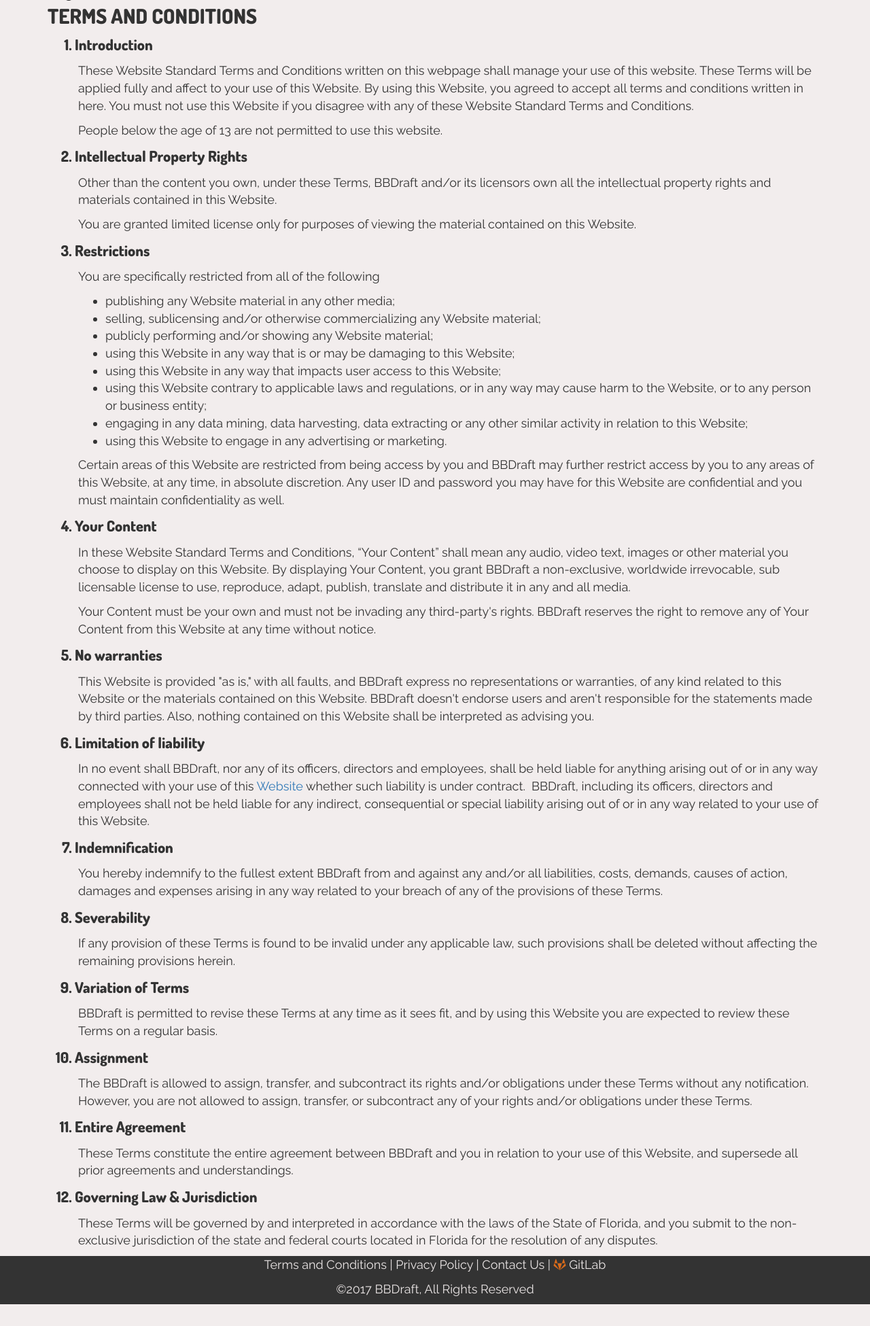
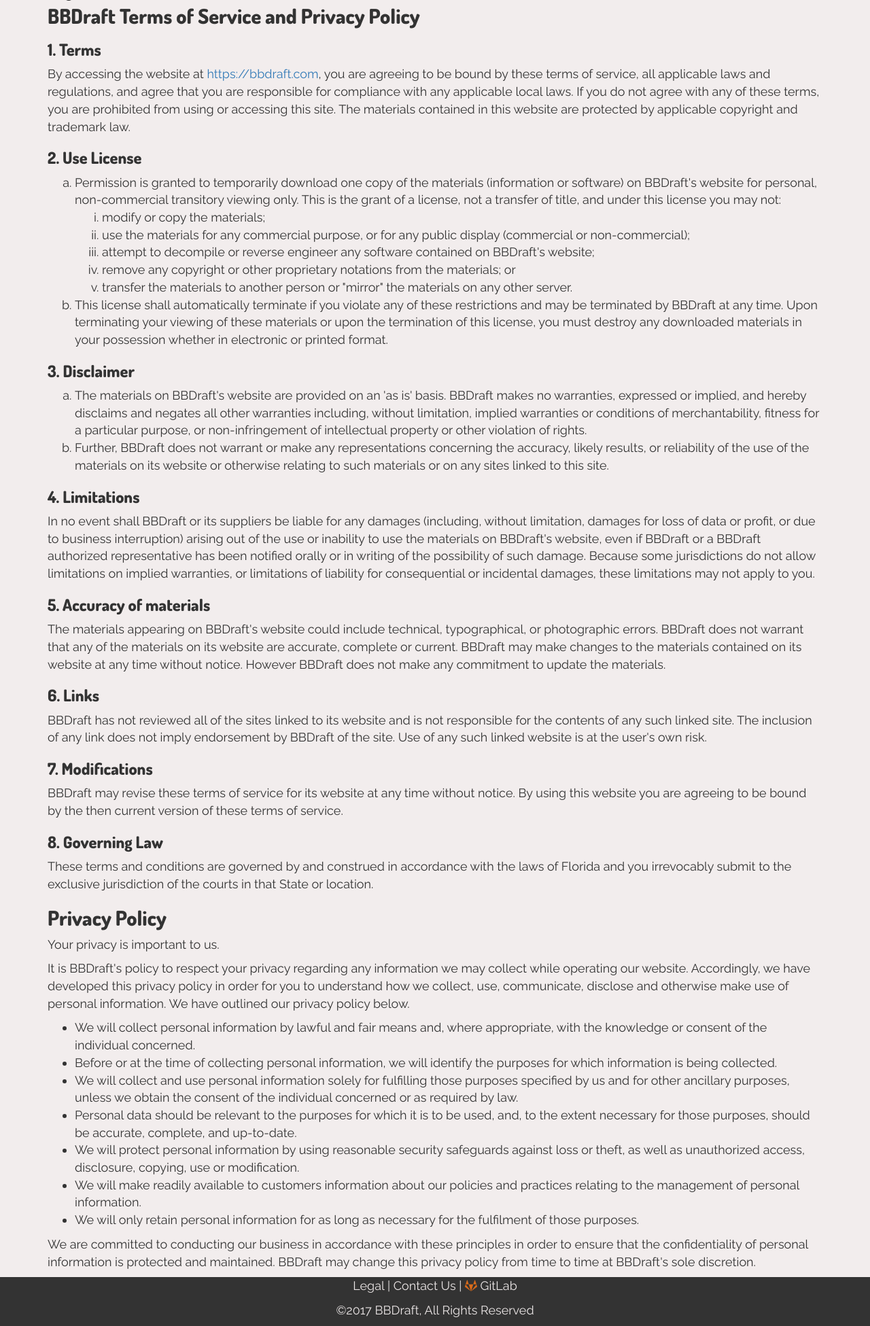
Before and after one commit to LakenH/bbdraft, a PHP site: template templates/terms.twig in a window 1280 px wide. Shown: the part 98-2049 px from the top of the page at 68% size. Before the commit the page ends 2017 px from the top, so only its background shows below. Run offline with PHP 8.4, Linux system fonts and the light colour scheme; the template is opened without the code that fills it, so the values that code supplies are empty; some libraries are stand-ins or nearby versions; some web fonts are replaced.

Commit message:
created legal page
removed old terms and conditions page, and made a combined legal page
for privacy policy and terms of service

```diff
--- a/css/styles.css
+++ b/css/styles.css
@@ -10,6 +10,9 @@
 	flex-direction: column;
 }
 p {
+	font-size: 18px;
+}
+li {
 	font-size: 18px;
 }
 h1, h2, h3, h4, h5 {
@@ -206,22 +209,6 @@
 	color: #EBE6E6;
 }
 /*
-TERMS
-*/
-.terms li {
-	font-size: 18px;
-}
-.terms p {
-	margin-left: 45px;
-}
-.terms ul li {
-	margin-left: 45px;
-}
-.terms ol li, .terms ol li strong {
-	font-family: 'Dosis', sans-serif;
-	font-size: 22px;
-}
-/*
 MEDIA QUERIES
 */
 @media (max-width: 700px) {
--- a/templates/base.twig
+++ b/templates/base.twig
@@ -51,7 +51,7 @@
 <footer>
 	<div class="container-fluid">
 		<div class="container">
-			<p><a href="terms.php">Terms and Conditions</a> | <a href="#">Privacy Policy</a> | <a href="#">Contact Us</a> | <a href="https://gitlab.com/laken/bbdraft/"><i class="icon-gitlab"></i> GitLab</a></p>
+			<p><a href="legal.php">Legal</a> | <a href="#">Contact Us</a> | <a href="https://gitlab.com/laken/bbdraft/"><i class="icon-gitlab"></i> GitLab</a></p>
 			<p>&copy;2017 BBDraft, All Rights Reserved</p>
 			<p></p>
 		</div>
--- a/templates/terms.twig
+++ b/templates/terms.twig
@@ -1,69 +1,51 @@
 {% extends 'base.twig' %}
-{% block title %}Terms and Conditions{% endblock %}
+{% block title %}Legal{% endblock %}
 {% block content %}
-<div class="container terms">
-	<h2>TERMS AND CONDITIONS</h2>
-	<ol>
-		<li><strong>Introduction</strong></li>
+<div class="container">
+	<h2>BBDraft Terms of Service and Privacy Policy</h2>
+	<h3>1. Terms</h3>
+	<p>By accessing the website at&nbsp;<a href="https://bbdraft.com">https://bbdraft.com</a>, you are agreeing to be bound by these terms of service, all applicable laws and regulations, and agree that you are responsible for compliance with any applicable local laws. If you do not agree with any of these terms, you are prohibited from using or accessing this site. The materials contained in this website are protected by applicable copyright and trademark law.</p>
+	<h3>2. Use License</h3>
+	<ol type="a">
+		<li>
+			Permission is granted to temporarily download one copy of the materials (information or software) on BBDraft's website for personal, non-commercial transitory viewing only. This is the grant of a license, not a transfer of title, and under this license you may not:
+			<ol type="i">
+				<li>modify or copy the materials;</li>
+				<li>use the materials for any commercial purpose, or for any public display (commercial or non-commercial);</li>
+				<li>attempt to decompile or reverse engineer any software contained on BBDraft's website;</li>
+				<li>remove any copyright or other proprietary notations from the materials; or</li>
+				<li>transfer the materials to another person or "mirror" the materials on any other server.</li>
+			</ol>
+		</li>
+		<li>This license shall automatically terminate if you violate any of these restrictions and may be terminated by BBDraft at any time. Upon terminating your viewing of these materials or upon the termination of this license, you must destroy any downloaded materials in your possession whether in electronic or printed format.</li>
 	</ol>
-	<p>These Website Standard Terms and Conditions written on this webpage shall manage your use of this website. These Terms will be applied fully and affect to your use of this Website. By using this Website, you agreed to accept all terms and conditions written in here. You must not use this Website if you disagree with any of these Website Standard Terms and Conditions.</p>
-	<p>People below the age of 13 are not permitted to use this website.</p>
-	<ol start="2">
-		<li><strong>Intellectual Property Rights</strong></li>
+	<h3>3. Disclaimer</h3>
+	<ol type="a">
+		<li>The materials on BBDraft's website are provided on an 'as is' basis. BBDraft makes no warranties, expressed or implied, and hereby disclaims and negates all other warranties including, without limitation, implied warranties or conditions of merchantability, fitness for a particular purpose, or non-infringement of intellectual property or other violation of rights.</li>
+		<li>Further, BBDraft does not warrant or make any representations concerning the accuracy, likely results, or reliability of the use of the materials on its website or otherwise relating to such materials or on any sites linked to this site.</li>
 	</ol>
-	<p>Other than the content you own, under these Terms, BBDraft and/or its licensors own all the intellectual property rights and materials contained in this Website.</p>
-	<p>You are granted limited license only for purposes of viewing the material contained on this Website.</p>
-	<ol start="3">
-		<li><strong>Restrictions</strong></li>
-	</ol>
-	<p>You are specifically restricted from all of the following</p>
+	<h3>4. Limitations</h3>
+	<p>In no event shall BBDraft or its suppliers be liable for any damages (including, without limitation, damages for loss of data or profit, or due to business interruption) arising out of the use or inability to use the materials on BBDraft's website, even if BBDraft or a BBDraft authorized representative has been notified orally or in writing of the possibility of such damage. Because some jurisdictions do not allow limitations on implied warranties, or limitations of liability for consequential or incidental damages, these limitations may not apply to you.</p>
+	<h3>5. Accuracy of materials</h3>
+	<p>The materials appearing on BBDraft's website could include technical, typographical, or photographic errors. BBDraft does not warrant that any of the materials on its website are accurate, complete or current. BBDraft may make changes to the materials contained on its website at any time without notice. However BBDraft does not make any commitment to update the materials.</p>
+	<h3>6. Links</h3>
+	<p>BBDraft has not reviewed all of the sites linked to its website and is not responsible for the contents of any such linked site. The inclusion of any link does not imply endorsement by BBDraft of the site. Use of any such linked website is at the user's own risk.</p>
+	<h3>7. Modifications</h3>
+	<p>BBDraft may revise these terms of service for its website at any time without notice. By using this website you are agreeing to be bound by the then current version of these terms of service.</p>
+	<h3>8. Governing Law</h3>
+	<p>These terms and conditions are governed by and construed in accordance with the laws of Florida and you irrevocably submit to the exclusive jurisdiction of the courts in that State or location.</p>
+	<h2>Privacy Policy</h2>
+	<p>Your privacy is important to us.</p>
+	<p>It is BBDraft's policy to respect your privacy regarding any information we may collect while operating our website. Accordingly, we have developed this privacy policy in order for you to understand how we collect, use, communicate, disclose and otherwise make use of personal information. We have outlined our privacy policy below.</p>
 	<ul>
-		<li>publishing any Website material in any other media;</li>
-		<li>selling, sublicensing and/or otherwise commercializing any Website material;</li>
-		<li>publicly performing and/or showing any Website material;</li>
-		<li>using this Website in any way that is or may be damaging to this Website;</li>
-		<li>using this Website in any way that impacts user access to this Website;</li>
-		<li>using this Website contrary to applicable laws and regulations, or in any way may cause harm to the Website, or to any person or business entity;</li>
-		<li>engaging in any data mining, data harvesting, data extracting or any other similar activity in relation to this Website;</li>
-		<li>using this Website to engage in any advertising or marketing.</li>
+		<li>We will collect personal information by lawful and fair means and, where appropriate, with the knowledge or consent of the individual concerned.</li>
+		<li>Before or at the time of collecting personal information, we will identify the purposes for which information is being collected.</li>
+		<li>We will collect and use personal information solely for fulfilling those purposes specified by us and for other ancillary purposes, unless we obtain the consent of the individual concerned or as required by law.</li>
+		<li>Personal data should be relevant to the purposes for which it is to be used, and, to the extent necessary for those purposes, should be accurate, complete, and up-to-date.</li>
+		<li>We will protect personal information by using reasonable security safeguards against loss or theft, as well as unauthorized access, disclosure, copying, use or modification.</li>
+		<li>We will make readily available to customers information about our policies and practices relating to the management of personal information.</li>
+		<li>We will only retain personal information for as long as necessary for the fulfilment of those purposes.</li>
 	</ul>
-	<p>Certain areas of this Website are restricted from being access by you and BBDraft may further restrict access by you to any areas of this Website, at any time, in absolute discretion. Any user ID and password you may have for this Website are confidential and you must maintain confidentiality as well.</p>
-	<ol start="4">
-		<li><strong>Your Content</strong></li>
-	</ol>
-	<p>In these Website Standard Terms and Conditions, “Your Content” shall mean any audio, video text, images or other material you choose to display on this Website. By displaying Your Content, you grant BBDraft a non-exclusive, worldwide irrevocable, sub licensable license to use, reproduce, adapt, publish, translate and distribute it in any and all media.</p>
-	<p>Your Content must be your own and must not be invading any third-party's rights. BBDraft reserves the right to remove any of Your Content from this Website at any time without notice.</p>
-	<ol start="5">
-		<li><strong>No warranties</strong></li>
-	</ol>
-	<p>This Website is provided "as is," with all faults, and BBDraft express no representations or warranties, of any kind related to this Website or the materials contained on this Website. BBDraft doesn't endorse users and aren't responsible for the statements made by third parties. Also, nothing contained on this Website shall be interpreted as advising you.</p>
-	<ol start="6">
-		<li><strong>Limitation of liability</strong></li>
-	</ol>
-	<p>In no event shall BBDraft, nor any of its officers, directors and employees, shall be held liable for anything arising out of or in any way connected with your use of this <a href="http://bbdraft.com" target="_blank">Website</a> whether such liability is under contract. &nbsp;BBDraft, including its officers, directors and employees shall not be held liable for any indirect, consequential or special liability arising out of or in any way related to your use of this Website.</p>
-	<ol start="7">
-		<li><strong>Indemnification</strong></li>
-	</ol>
-	<p>You hereby indemnify to the fullest extent BBDraft from and against any and/or all liabilities, costs, demands, causes of action, damages and expenses arising in any way related to your breach of any of the provisions of these Terms.</p>
-	<ol start="8">
-		<li><strong>Severability</strong></li>
-	</ol>
-	<p>If any provision of these Terms is found to be invalid under any applicable law, such provisions shall be deleted without affecting the remaining provisions herein.</p>
-	<ol start="9">
-		<li><strong>Variation of Terms</strong></li>
-	</ol>
-	<p>BBDraft is permitted to revise these Terms at any time as it sees fit, and by using this Website you are expected to review these Terms on a regular basis.</p>
-	<ol start="10">
-		<li><strong>Assignment</strong></li>
-	</ol>
-	<p>The BBDraft is allowed to assign, transfer, and subcontract its rights and/or obligations under these Terms without any notification. However, you are not allowed to assign, transfer, or subcontract any of your rights and/or obligations under these Terms.</p>
-	<ol start="11">
-		<li><strong>Entire Agreement</strong></li>
-	</ol>
-	<p>These Terms constitute the entire agreement between BBDraft and you in relation to your use of this Website, and supersede all prior agreements and understandings.</p>
-	<ol start="12">
-		<li><strong>Governing Law &amp; Jurisdiction</strong></li>
-	</ol>
-	<p>These Terms will be governed by and interpreted in accordance with the laws of the State of Florida, and you submit to the non-exclusive jurisdiction of the state and federal courts located in Florida for the resolution of any disputes.</p>
+	<p>We are committed to conducting our business in accordance with these principles in order to ensure that the confidentiality of personal information is protected and maintained. BBDraft may change this privacy policy from time to time at BBDraft's sole discretion.</p>
 </div>
 {% endblock %}
```
Also changed, not shown: legal.php (renamed from terms.php).
